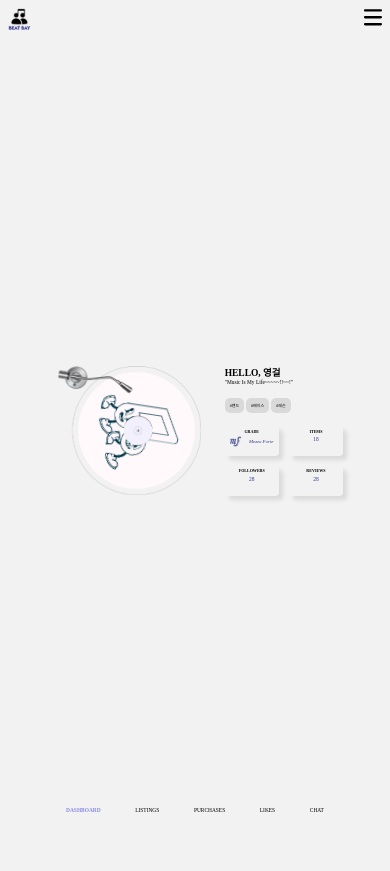
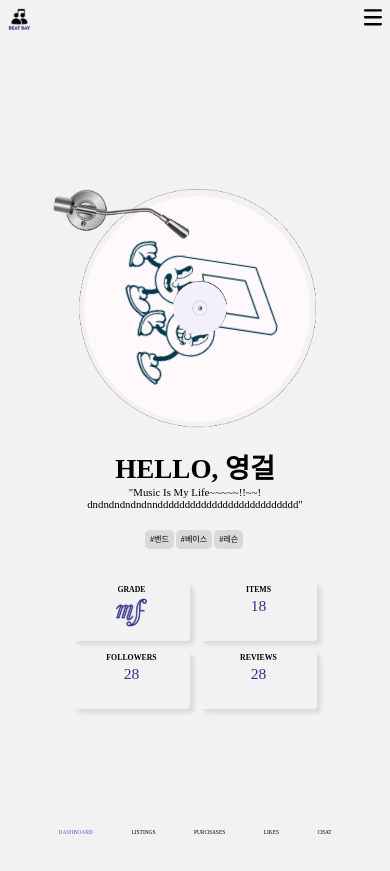
Before and after one commit to sesac-ydp5-2nd-C/2nd-project-beatbay-front, a React (Create React App) app: page /mypage in a window 390 px wide. Built offline with nearby package versions, Linux system fonts and the light colour scheme; a web font is replaced by a local one.

Commit message:
design: 마이페이지 대시보드 모바일 화면 구현

```diff
--- a/src/components/mypageMenu/MypageMenus.js
+++ b/src/components/mypageMenu/MypageMenus.js
@@ -10,7 +10,8 @@ export default function MypageMenus() {
   };
 
   return (
-    <ul className="mypageMenus">
+    <div className="mypageMenus">
+      <ul>
         <MypageMenu
           selected={selectedItem === 'DASHBOARD' ? 'selected' : ''}
           text="DASHBOARD"
@@ -37,5 +38,6 @@ export default function MypageMenus() {
           onItemClick={handleItemClick}
         />
       </ul>
+    </div>
   );
 }
--- a/src/components/mypageMenu/style.scss
+++ b/src/components/mypageMenu/style.scss
@@ -2,15 +2,17 @@
 @import '~include-media/dist/include-media';
 
 .mypageMenus {
-  width: 75vw;
   position: fixed;
   bottom: 0;
+  background-color: #f2f2f2;
+  width: 100vw;
+}
+
+.mypageMenus ul {
   display: flex;
   justify-content: space-around;
-  padding: 2vh 0;
-  @include media('>1440px') {
-    width: 1080px;
-  }
+  padding: toSize(20) toSize(145);
+  margin: 0;
 }
 
 .mypageMenu {
--- a/src/components/mypageProfile/MypageProfile.js
+++ b/src/components/mypageProfile/MypageProfile.js
@@ -4,7 +4,9 @@ import './style.scss';
 
 export default function MypageProfile() {
   const [username, setUsername] = useState('영걸');
-  const [introduce, setIntroduce] = useState('Music Is My Life~~~~~!!~~!');
+  const [introduce, setIntroduce] = useState(
+    'Music Is My Life~~~~~!!~~! dndndndndndnndddddddddddddddddddddddddd',
+  );
   const interests = ['밴드', '베이스', '레슨'];
 
   return (
--- a/src/components/mypageProfile/style.scss
+++ b/src/components/mypageProfile/style.scss
@@ -5,21 +5,28 @@
   vertical-align: middle;
   font-size: toSize(35);
   margin: 0;
+  @include media('<768px') {
+    font-size: toSize(100);
+  }
 }
 
 .profileContainer p {
   font-weight: 500;
   font-size: toSize(20);
-}
-
-.profileContainer span {
-  font-weight: 500;
-  font-size: toSize(15);
+  @include media('<768px') {
+    font-size: toSize(40);
+    word-break: break-word;
+  }
 }
 
 .interestBox {
   display: flex;
   margin: toSize(50) 0;
+  text-align: center;
+
+  @include media('<768px') {
+    margin: toSize(80) 0;
+  }
 }
 
 .interests span {
@@ -28,4 +35,20 @@
   margin-right: toSize(7);
   border-radius: 5px;
   background-color: #d9d9d9;
+  font-weight: 500;
+  font-size: toSize(15);
+  @include media('<768px') {
+    font-size: toSize(30);
+  }
 }
+
+@media (max-width: 768px) {
+  .profileContainer {
+    width: 80vw;
+    display: flex;
+    flex-direction: column;
+    align-items: center;
+    justify-content: center;
+    text-align: center;
+  }
+}
--- a/src/components/mypageVinyl/style.scss
+++ b/src/components/mypageVinyl/style.scss
@@ -18,13 +18,21 @@
   width: 37vw;
   height: 33vw;
   margin-right: 6vw;
+  @include media('<=768px') {
+    width: 68vw;
+    height: 61vw;
+  }
 }
 
 .turntable {
   width: 37vw;
   height: 33vw;
   position: absolute;
-  z-index: 100;
+  z-index: 1;
+  @include media('<=768px') {
+    width: 68vw;
+    height: 61vw;
+  }
 }
 
 .profileImg {
@@ -34,4 +42,8 @@
   margin-bottom: 1.45vw;
   animation: profileImg-spin infinite 20s linear;
   border-radius: 999px;
+  @include media('<=768px') {
+    width: 58vw;
+    height: 58vw;
+  }
 }
--- a/src/screen/mypage/dashboard.js
+++ b/src/screen/mypage/dashboard.js
@@ -40,7 +40,6 @@ function MypageDashboard() {
   return (
     <Screen className="dashboard">
       <div className="MpContainer">
-        <MypageMenus />
         <div className="MpContent">
           <MypageVinyl />
           <div className="MpProfile">
@@ -49,8 +48,8 @@ function MypageDashboard() {
               <div className="figure grade">
                 <h2>GRADE</h2>
                 <div>
-                  <img src="mezzoforte.svg" alt="grade" />
-                  <span>Mezzo Forte</span>
+                  <img src="mezzoforte.svg" alt="grade" className="gradeImg" />
+                  <span className="gradeText">Mezzo Forte</span>
                 </div>
               </div>
               <div className="figure items">
@@ -68,6 +67,7 @@ function MypageDashboard() {
             </div>
           </div>
         </div>
+        <MypageMenus />
       </div>
     </Screen>
   );
--- a/src/screen/mypage/style.scss
+++ b/src/screen/mypage/style.scss
@@ -2,18 +2,27 @@
 @import '~include-media/dist/include-media';
 
 .MpContainer {
-  display: flex;
-  justify-content: center;
   background: #f2f2f2;
   height: 100vh;
+  display: flex;
 }
 
 .MpContent {
   box-sizing: border-box;
   display: flex;
-  height: 100vh;
   align-items: center;
   margin-top: toSize(-70);
+  padding: 0 10vw;
+  overflow: auto;
+}
+
+.MpProfile {
+  display: flex;
+  flex-direction: column;
+  @include media('<=768px') {
+    align-items: center;
+    margin-top: 20px;
+  }
 }
 
 .figures {
@@ -22,6 +31,9 @@
   display: grid;
   grid-template-columns: repeat(2, 1fr);
   grid-gap: 10px;
+  @include media('<=768px') {
+    justify-content: center;
+  }
 }
 
 .figure {
@@ -31,6 +43,14 @@
   width: toSize(200);
   height: toSize(110);
   text-align: center;
+  @include media('<=768px') {
+    width: 30vw;
+    height: 15vw;
+  }
+}
+
+.figure:hover {
+  background-color: #878be5;
 }
 
 .figure div {
@@ -39,26 +59,49 @@
   display: flex;
   justify-content: space-between;
   align-items: center;
+  overflow: auto;
 }
 
 .figure h2 {
   font-size: toSize(15);
   margin: toSize(10);
+  @include media('<=768px') {
+    font-size: 2vw;
+  }
 }
 
-.figure img {
+.gradeImg {
   width: toSize(40);
-  height: toSize(40);
+  height: auto;
+  @include media('<=768px') {
+    width: 8vw;
+    padding-bottom: 10px;
+    margin: auto;
+  }
 }
 
-.figure span {
+.gradeText {
   font-size: toSize(18);
   font-weight: 500;
   font-style: italic;
   color: #30338a;
+  @include media('<=768px') {
+    display: none;
+  }
 }
 .figure p {
   font-size: toSize(20);
   font-weight: 500;
   color: #30338a;
+  @include media('<=768px') {
+    font-size: 4vw;
+  }
 }
+
+@media (max-width: 768px) {
+  .MpContent {
+    flex-direction: column;
+    justify-content: center;
+    margin: 0;
+  }
+}
```
Lines whose indentation alone changed are shown as unchanged.
